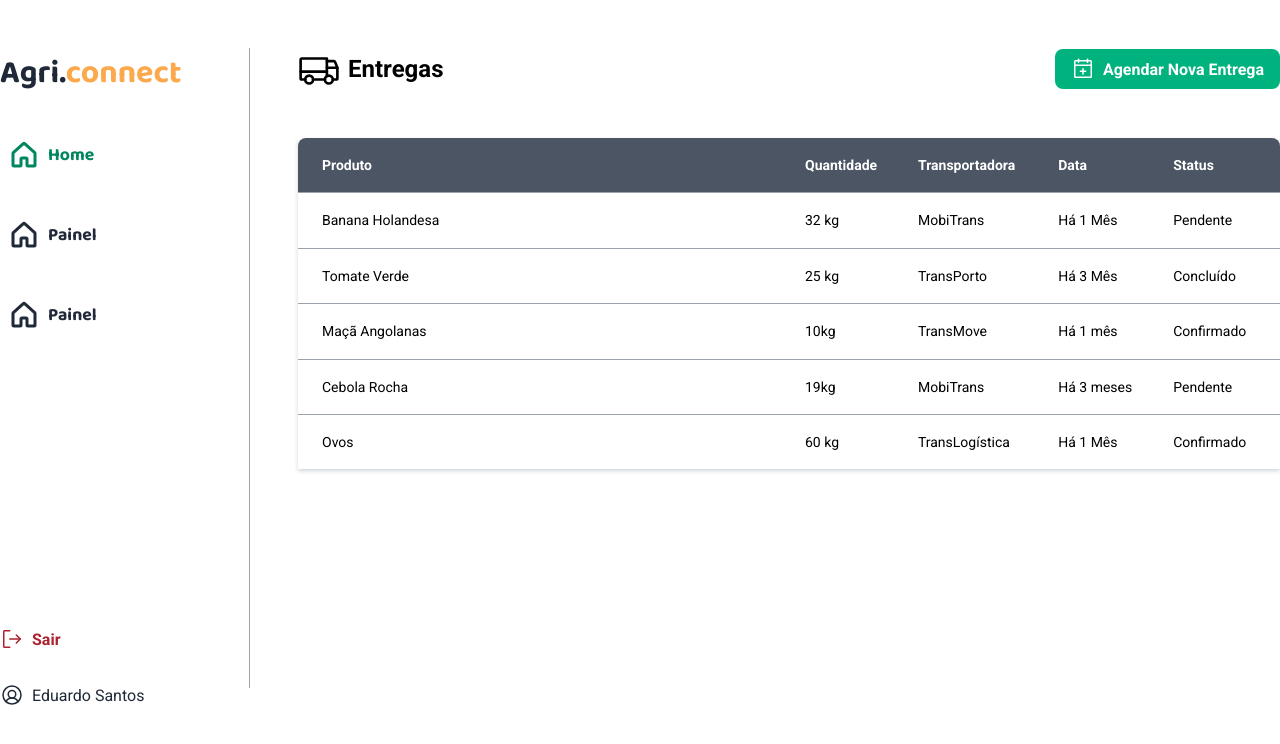
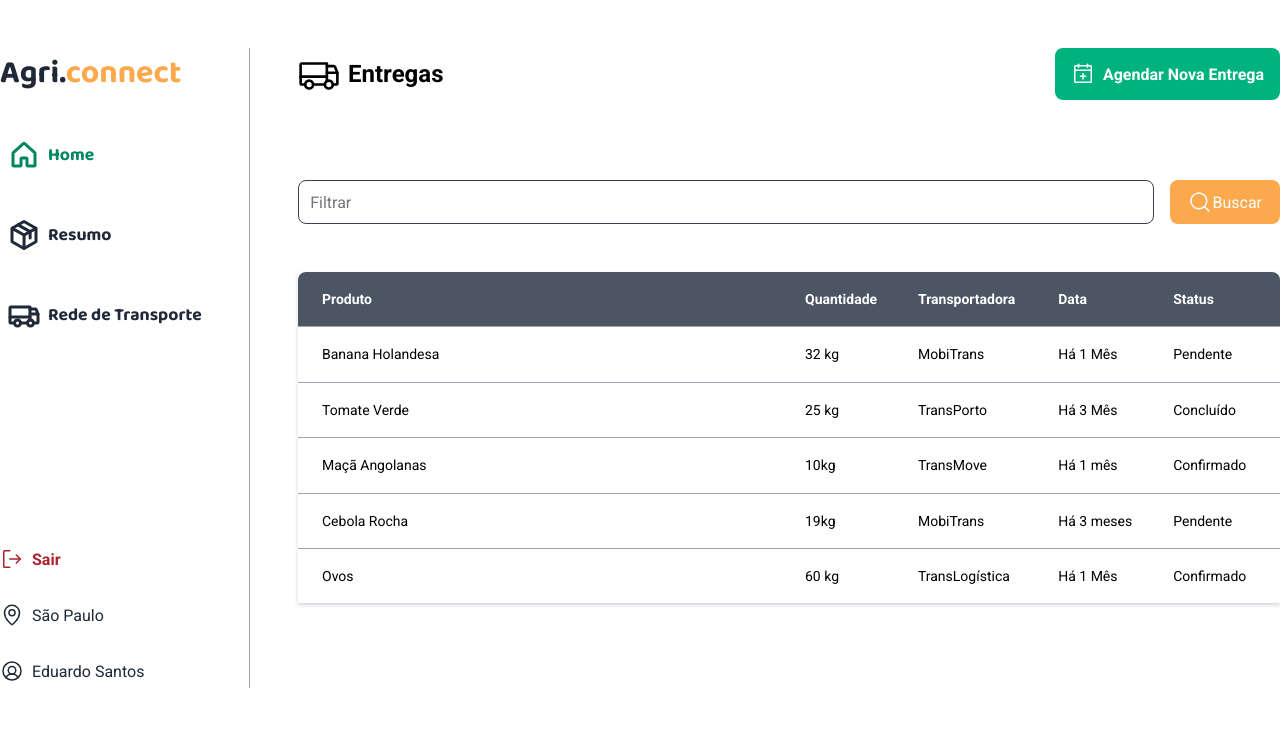
Before and after one commit to gabriel-corto/agri-connect, a React (Vite) app: page /app in a window 1280 px wide. Shown: the top 744 px of the page. Built offline with nearby package versions, Linux system fonts and the light colour scheme; sample sign-in values are in the browser's storage.

Commit message:
feat: finished dashboard ui

```diff
--- a/src/layouts/AppLayout/components/Heade/index.tsx
+++ b/src/layouts/AppLayout/components/Heade/index.tsx
@@ -1,6 +1,6 @@
 import { NavLink, useNavigate } from "react-router-dom";
 import { AsideContainer, NavbarContainer, SidebarContainer, SignOutContainer } from "./style";
-import { House, SignOut, UserCircle } from "phosphor-react";
+import { House, MagnifyingGlass, MapPin, Package, SignOut, Truck, UserCircle } from "phosphor-react";
 import { useContext } from "react";
 import { AuthContext } from "../../../../context/AuthContext";
 
@@ -25,21 +25,26 @@ export function Header() {
             <span>Home</span>
           </NavLink>
           <NavLink to="/app/form">
-            <House weight="bold" size={32} />
-            <span>Painel</span>
+            <Package weight="bold" size={32} />
+            <span>Resumo</span>
           </NavLink>
           <NavLink to="/app/o">
-            <House weight="bold" size={32} />
-            <span>Painel</span>
+            <Truck weight="bold" size={32} />
+            <span>Rede de Transporte</span>
           </NavLink>
         </NavbarContainer>
       </div>
 
       <AsideContainer>
-        <SignOutContainer onClick={handleAuthenticateUser}>
+        <SignOutContainer onClick={handleAuthenticateUser} title="Terminar Sessão">
           <SignOut size={24}/>
           <span>Sair</span>
         </SignOutContainer>
+
+        <div>
+          <MapPin size={24}/>
+          <span>São Paulo</span>
+        </div>
 
         <div>
           <UserCircle  size={24}/>
--- a/src/layouts/AppLayout/components/Heade/style.ts
+++ b/src/layouts/AppLayout/components/Heade/style.ts
@@ -12,7 +12,7 @@ export const SidebarContainer = styled.header`
 
   display: flex;
   flex-direction: column;
-  gap: 18rem;
+  gap: 13rem;
 
   height: 80vh;
   border-right: 1px solid #a1a1aa;
--- a/src/pages/App/Dashboard/index.tsx
+++ b/src/pages/App/Dashboard/index.tsx
@@ -1,5 +1,5 @@
-import { CalendarPlus, Truck } from "phosphor-react"
-import { DashboardContainer, DashHeaderContainer } from "./style"
+import { CalendarPlus, MagnifyingGlass, Truck } from "phosphor-react"
+import { DashboardContainer, DashHeaderContainer, SearchFormContainer } from "./style"
 
 export function Dashboard() {
   return (
@@ -15,6 +15,17 @@ export function Dashboard() {
           <span>Agendar Nova Entrega</span>
         </button>
       </DashHeaderContainer>
+
+      <SearchFormContainer>
+        <input
+          type="text"
+          placeholder="Filtrar" />
+
+        <button type="submit">
+          <MagnifyingGlass size={24} />
+          <span>Buscar</span>
+        </button>
+      </SearchFormContainer>
 
       <table>
         <thead>
--- a/src/pages/App/Dashboard/style.ts
+++ b/src/pages/App/Dashboard/style.ts
@@ -8,7 +8,7 @@ export const DashHeaderContainer = styled.div`
   button {
     background: ${props => props.theme["green-300"]};
     color: #fff;
-    padding: 0.5rem 1rem;
+    padding: 0.875rem 1rem;
     border: none;
     border-radius: 8px;
 
@@ -21,6 +21,46 @@ export const DashHeaderContainer = styled.div`
     &:hover {
       cursor: pointer;
       background: ${props => props.theme["green-500"]};
+    }
+  }
+`
+export const SearchFormContainer = styled.form`
+  margin-top: 5rem;
+  display: flex;
+  align-items: center;
+  justify-content: space-between;
+  gap: 1rem;
+
+  input {
+    flex: 1;
+    padding: 0.7rem;
+
+    border-radius: 8px;
+    border: 1px solid #374151;
+
+    &:focus {
+      box-shadow: none;
+    }
+  }
+
+  button {
+    background: ${props => props.theme["yellow-500"]};
+    color: #fff;
+    padding: 0.5rem 1rem;
+    border: 2px solid transparent;
+    border-radius: 8px;
+
+    display: flex;
+    align-items: center;
+    justify-content: center;
+
+    &:focus {
+      cursor: pointer;
+      box-shadow: none;
+    }
+    &:hover {
+      cursor: pointer;
+      opacity: 0.8;
     }
   }
 `
```
Also changed, not shown: src/pages/App/Summary/index.tsx (added), src/pages/App/Summary/style.ts (added).
